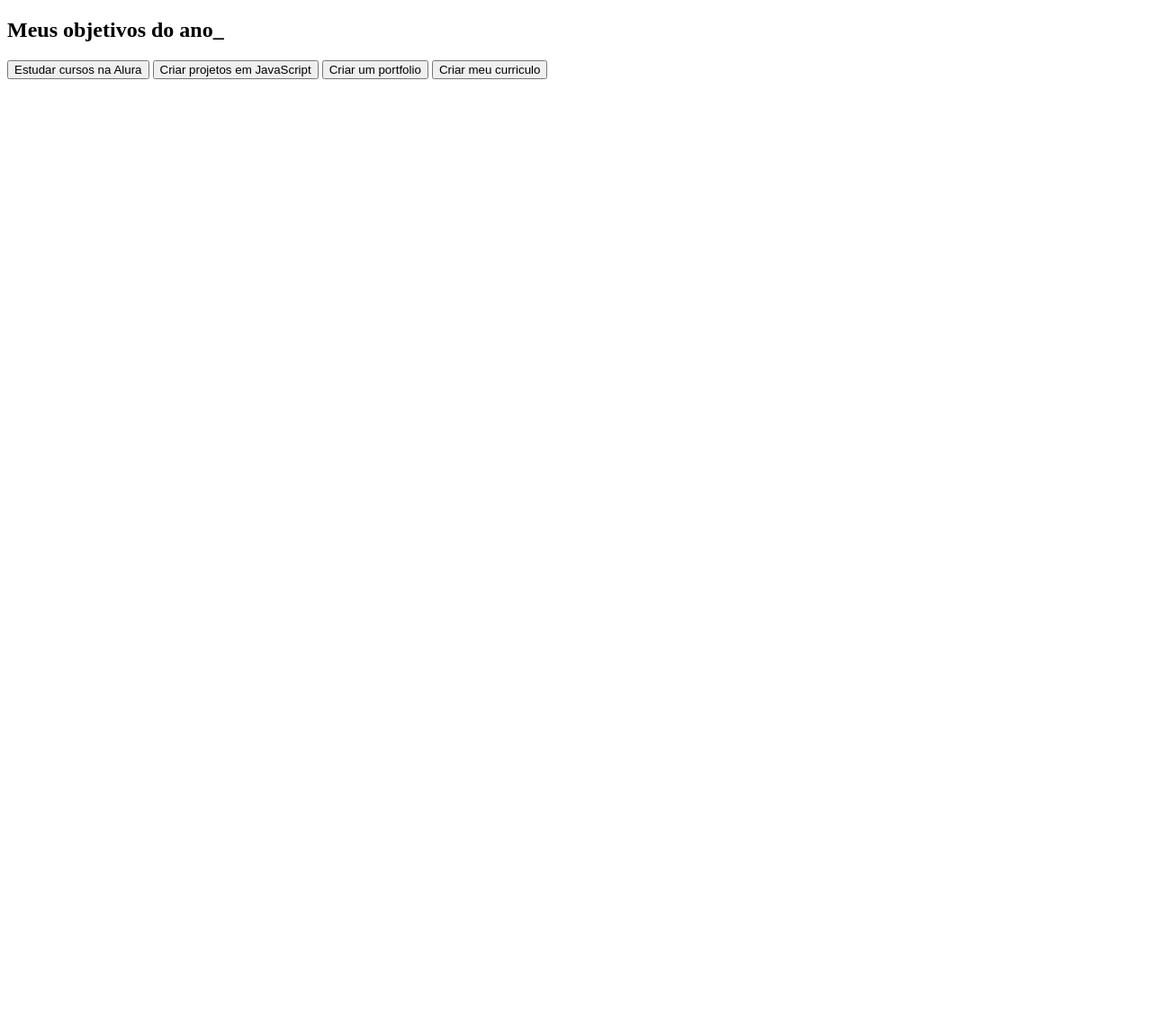
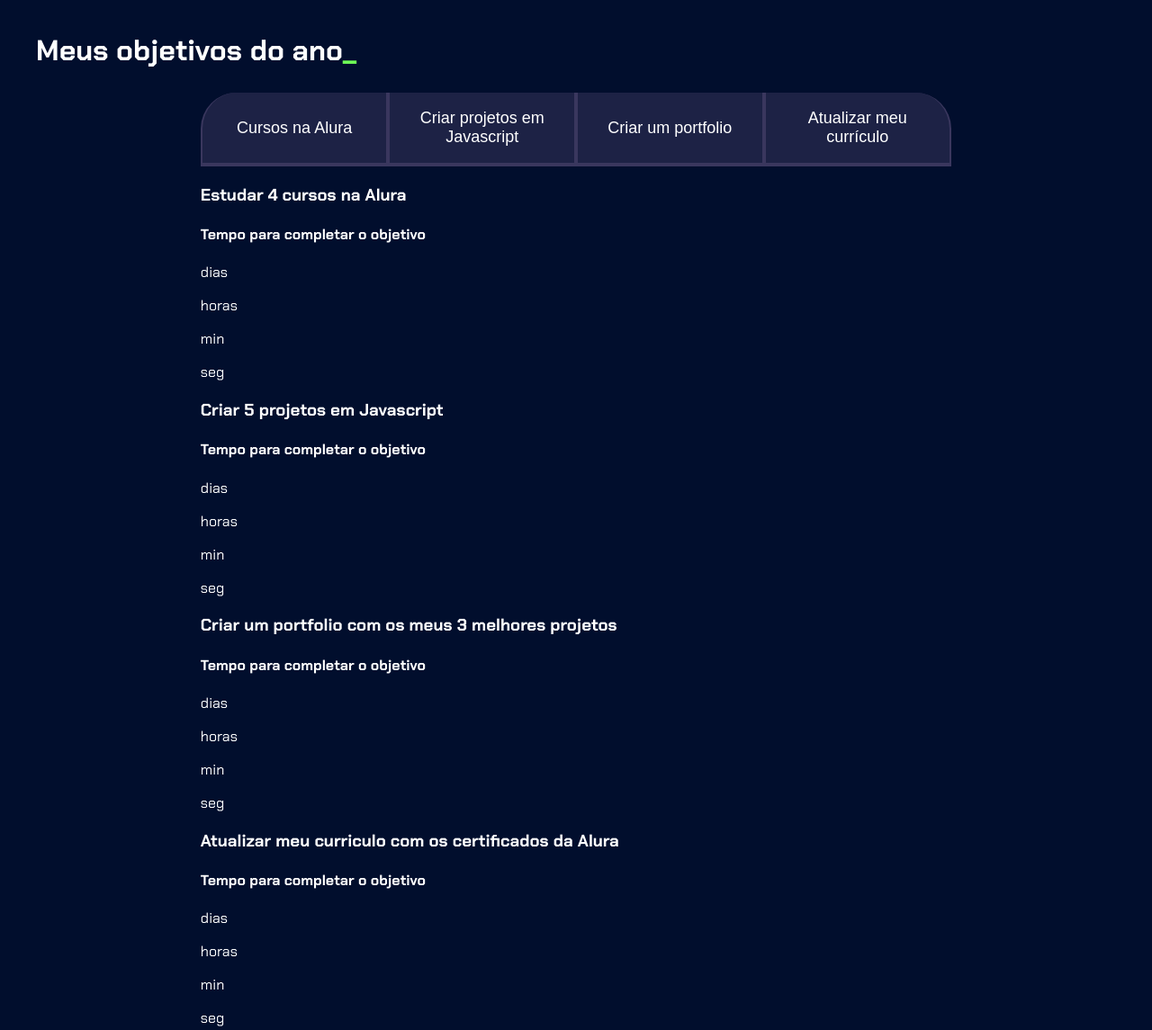
Before and after one commit to belzita/projeto-de-vida-3-A, a plain HTML site: page index.html in a window 1280 px wide. Shown: the whole page at 90% size. Before the commit the page ends 800 px from the top, so only its background shows below. Drawn offline with Linux system fonts and the light colour scheme.

Commit message:
CONTEUDOS

```diff
--- a/index.html
+++ b/index.html
@@ -1,21 +1,116 @@
 <!DOCTYPE html>
 <html lang="pt-br">
+
 <head>
     <meta charset="UTF-8">
     <meta name="viewport" content="width=device-width, initial-scale=1.0">
     <title>Meus objetivos do ano</title>
-<link rel="stylesheet" href="style.css">
+    <link rel="stylesheet" href="style.css">
 </head>
+
 <body>
     <section class="conteudo-principal">
-        <h2 class="titulo-principal">Meus objetivos do ano_</h2>
-       <div class="botoes">
-        <button class="botao">Estudar cursos na Alura</button>
-        <button class="botao">Criar projetos em JavaScript</button>
-        <button class="botao">Criar um portfolio</button>
-        <button class="botao">Criar meu curriculo</button>
+        <h2 class="titulo-principal">Meus objetivos do ano<span>_</span></h2>
+        <div class="conteudo">
+            <div class="botoes">
+                <button class="botao ativo">Cursos na Alura</button>
+                <button class="botao">Criar projetos em Javascript</button>
+                <button class="botao">Criar um portfolio</button>
+                <button class="botao">Atualizar meu currículo</button>
+            </div>
+            <div class="abas-textos">
+                <div class="aba-conteudo ativo">
+                    <h3 class="aba-conteudo-titulo-principal">Estudar 4 cursos na Alura</h3>
+                    <h4 class="aba-conteudo-titulo-secundario">Tempo para completar o objetivo</h4>
+                    <div class="contador">
+                        <div class="contador-digito">
+                            <p class="contador-digito-numero" id="dias0"></p>
+                            <p class="contador-digito-texto">dias</p>
+                        </div>
+                        <div class="contador-digito">
+                            <p class="contador-digito-numero" id="horas0"></p>
+                            <p class="contador-digito-texto">horas</p>
+                        </div>
+                        <div class="contador-digito">
+                            <p class="contador-digito-numero" id="min0"></p>
+                            <p class="contador-digito-texto">min</p>
+                        </div>
+                        <div class="contador-digito">
+                            <p class="contador-digito-numero" id="seg0"></p>
+                            <p class="contador-digito-texto">seg</p>
+                        </div>
+                    </div>
+                </div>
+                <div class="aba-conteudo">
+                    <h3 class="aba-conteudo-titulo-principal">Criar 5 projetos em Javascript</h3>
+                    <h4 class="aba-conteudo-titulo-secundario">Tempo para completar o objetivo</h4>
+                    <div class="contador">
+                        <div class="contador-digito">
+                            <p class="contador-digito-numero" id="dias1"></p>
+                            <p class="contador-digito-texto">dias</p>
+                        </div>
+                        <div class="contador-digito">
+                            <p class="contador-digito-numero" id="horas1"></p>
+                            <p class="contador-digito-texto">horas</p>
+                        </div>
+                        <div class="contador-digito">
+                            <p class="contador-digito-numero" id="min1"></p>
+                            <p class="contador-digito-texto">min</p>
+                        </div>
+                        <div class="contador-digito">
+                            <p class="contador-digito-numero" id="seg1"></p>
+                            <p class="contador-digito-texto">seg</p>
+                        </div>
+                    </div>
+                </div>
+                <div class="aba-conteudo">
+                    <h3 class="aba-conteudo-titulo-principal">Criar um portfolio com os meus 3 melhores projetos</h3>
+                    <h4 class="aba-conteudo-titulo-secundario">Tempo para completar o objetivo</h4>
+                    <div class="contador">
+                        <div class="contador-digito">
+                            <p class="contador-digito-numero" id="dias2"></p>
+                            <p class="contador-digito-texto">dias</p>
+                        </div>
+                        <div class="contador-digito">
+                            <p class="contador-digito-numero" id="horas2"></p>
+                            <p class="contador-digito-texto">horas</p>
+                        </div>
+                        <div class="contador-digito">
+                            <p class="contador-digito-numero" id="min2"></p>
+                            <p class="contador-digito-texto">min</p>
+                        </div>
+                        <div class="contador-digito">
+                            <p class="contador-digito-numero" id="seg2"></p>
+                            <p class="contador-digito-texto">seg</p>
+                        </div>
+                    </div>
+                </div>
+                <div class="aba-conteudo">
+                    <h3 class="aba-conteudo-titulo-principal">Atualizar meu curriculo com os certificados da Alura</h3>
+                    <h4 class="aba-conteudo-titulo-secundario">Tempo para completar o objetivo</h4>
+                    <div class="contador">
+                        <div class="contador-digito">
+                            <p class="contador-digito-numero" id="dias3"></p>
+                            <p class="contador-digito-texto">dias</p>
+                        </div>
+                        <div class="contador-digito">
+                            <p class="contador-digito-numero" id="horas3"></p>
+                            <p class="contador-digito-texto">horas</p>
+                        </div>
+                        <div class="contador-digito">
+                            <p class="contador-digito-numero" id="min3"></p>
+                            <p class="contador-digito-texto">min</p>
+                        </div>
+                        <div class="contador-digito">
+                            <p class="contador-digito-numero" id="seg3"></p>
+                            <p class="contador-digito-texto">seg</p>
+                        </div>
+                    </div>
+                </div>
+            </div>
+        </div>
+    </section>
+    <script src="main.js"></script>
+</body>
 
-       </div>
-    </section>
-</body>
 </html>
--- a/style.css
+++ b/style.css
@@ -0,0 +1,64 @@
+@import url('https://fonts.googleapis.com/css2?family=Chakra+Petch:wght@400;700&display=swap');
+
+:root {
+    --cor-de-fundo: #010e2d;
+    --verde: #6FFF57;
+    --branco: #FFFFFF;
+ --botao-ativo: #3A375E;
+--botao-inativo: rgba(58, 55, 94, 0.5);
+--texto-fundo: rgba(58, 55, 94, 0.3);
+}
+
+body{
+    background-color: var(--cor-de-fundo);
+  color: var(--branco);
+  font-family: 'Chakra Petch', sans-serif;
+}
+.conteudo-principal {
+    display: flex;
+    flex-direction: column;
+    justify-content: center;
+    align-items: center;
+    max-width: 1200px;
+    width: 100%;
+    margin: 0 auto;
+}
+.titulo-principal {
+    text-align: left;
+    width: 100%;
+    font-size: 32px;
+}
+.titulo-principal span {
+    color: var(--verde);
+}
+.botao{
+    font-family: "Crakra Petch", sans-serif;
+    background-color: var(--botao-inativo);
+    color: var(--branco);
+    display: flex;
+    justify-content: center;
+    padding: 1em;
+    font-size: 18px;
+    align-items: center;
+    width: 100%;
+    border-bottom: 4px solid var(--botao-ativo);
+    border-left: 2px solid var(--botao-ativo);
+    border-right: 2px solid var(--botao-ativo);
+    border-top: none;
+}
+.botoes {
+    display: block;
+}
+@media screen and (min-width: 768px) {
+    .botoes {
+        display: flex;
+    }
+
+    .botao:first-child {
+        border-radius: 40px 0 0 0;
+    }
+
+    .botao:last-child {
+        border-radius: 0 40px 0 0;
+    }
+}
```
